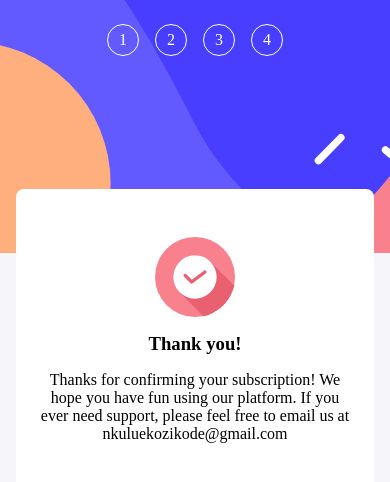
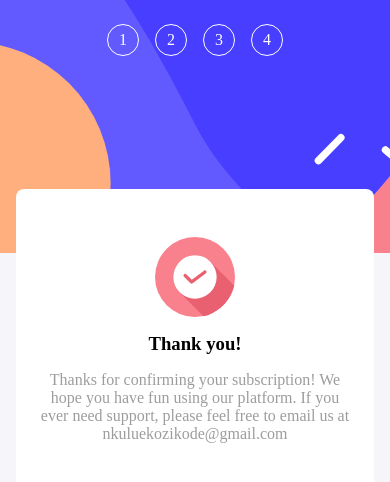
Before and after one commit to nkululek0/multi-step-form, a React (Vite) app: page /summary in a window 390 px wide. Shown: the top 482 px of the page. Built offline with nearby package versions, Linux system fonts and the light colour scheme.

Commit message:
(Update): mobile-styling -> completes styling for summary component styling

```diff
--- a/src/components/summary/Summary.module.css
+++ b/src/components/summary/Summary.module.css
@@ -1,3 +1,7 @@
+:root {
+    --light-grey: #00000063;
+}
+
 .summary-wrapper {
     height: 100%;
     padding: 1rem;
@@ -16,5 +20,6 @@
 
     p {
         text-align: center;
+        color: var(--light-grey);
     }
 }
```
